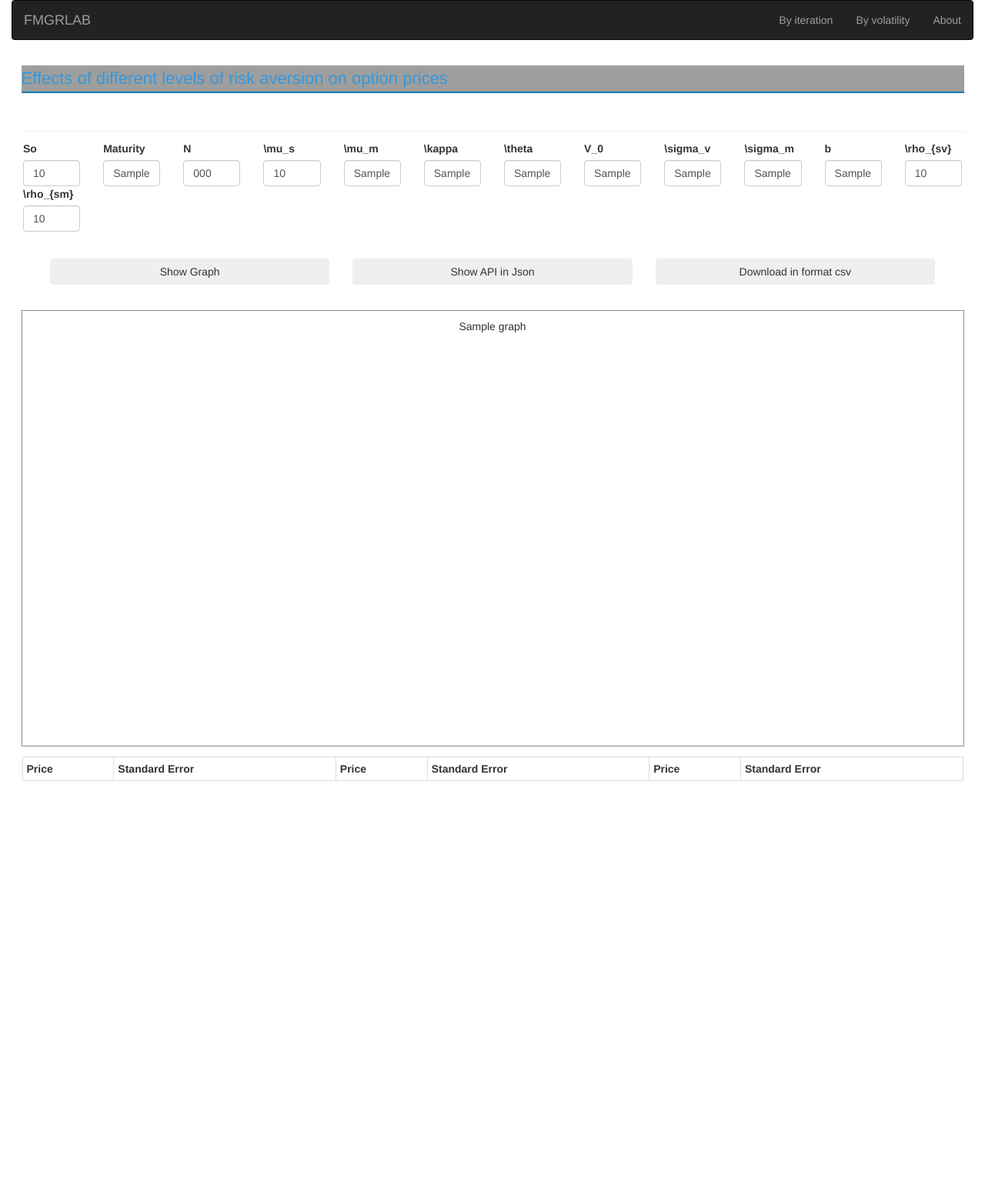
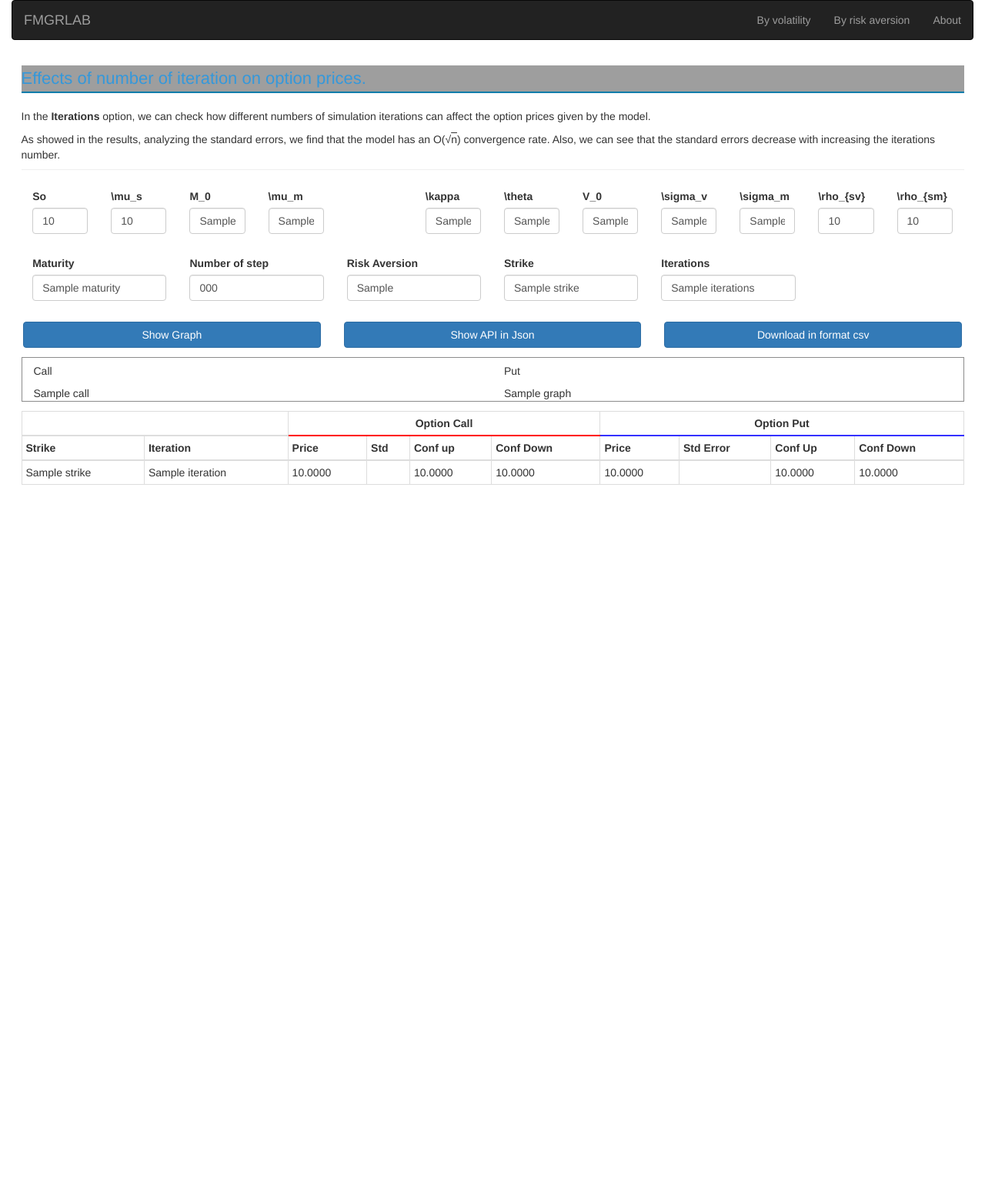
Before and after one commit to fmgrlab/monte-carlo-python, a Django app: template templates/mcarlo_risk.html in a window 1280 px wide. Shown: the whole page at 77% size. After the commit the page ends 630 px from the top, so only its background shows below. Run offline with Django 3.2, Linux system fonts and the light colour scheme; the template is opened without the code that fills it: most values are stand-ins (such as "Sample title", 1, 10 or a date in 2020); lists and menus that the app fills with data are empty; some libraries are stand-ins or nearby versions; grey boxes are pictures that could not be loaded.

Commit message:
effect of iteration

```diff
--- a/templates/mcarlo_risk.html
+++ b/templates/mcarlo_risk.html
@@ -1,141 +1,215 @@
 {% extends "home.html" %}
+
 {% block header %}
-<li>
-    <a href="iteration">By iteration</a>
-</li>
 <li>
     <a href="volatility">By volatility</a>
 </li>
-
+<li>
+    <a href="risk">By risk aversion</a>
+</li>
 {% endblock %}
-
 
 {% block content %}
 <div class="page-header" style="margin: 1%">
     <h4>
-                    Effects of different levels of risk aversion on option prices
-                </h4>
-                 <br><br>
+        Effects of number of iteration on option prices.
+    </h4><br>
+    <p align="justify">
+                                In the <b>Iterations</b> option, we can check how different numbers of simulation iterations can affect
+                                the option prices given by the model.
+                            </p>
+     As showed in the results, analyzing the standard errors, we find that the model
+                                has an O(&radic;<span style="text-decoration: overline">n</span>) convergence rate.
+                                Also, we can see that the standard errors decrease with increasing the iterations number.
+    <br>
 </div>
 
- <form role="form" name="computeForm" id="computeForm" method="post" action="/mcarlo/demo/risk">
-            {% csrf_token %}
+<form role="form" name="computeForm" id="computeForm" method="get" action="/mcarlo/demo/iteration">
     <div class="container-fluid">
-                    <div class="row">
-                        <div class="col-md-12">
+        <div class="row" style="margin:1%">
             <div class="form-group row">
-
                 <div class="col-xs-1">
                     <label for="stock_initial">So</label>
-                                    <input class="form-control" name="stock_initial" id = "stock_initial" value="{{ param.stock_initial }}"
-                                           onkeypress="return isNumberKey(event)">
-                                </div>
-
-                                <div class="col-xs-1">
-                                    <label for="maturity">Maturity</label>
-                                    <input class="form-control" id="maturity" name="maturity"
-                                           value="{{ param.maturity }}" onkeypress="return isNumberKey(event)">
-                                </div>
-                                  <div class="col-xs-1">
-                                    <label for="step_number">N</label>
-                                    <input class="form-control" id="step_number" name="step_number"
-                                           value="{{ param.number_of_step }}" onkeypress="return isNumberKey(event)">
+                    <input class="form-control" name="stock_initial" id="stock_initial"
+                           value="{{ param.stock_initial }}"  pattern="([0-9]+\.)?[0-9]+">
                 </div>
                 <div class="col-xs-1">
                     <label for="stock_return" lang="latex">\mu_s</label>
                     <input class="form-control" id="stock_return" name="stock_return"
-                                           value="{{ param.stock_return }}">
+                           value="{{ param.stock_return }}"  pattern="([0-9]+\.)?[0-9]+">
+                </div>
+                 <div class="col-xs-1">
+                    <label for="market_return" lang="latex">M_0</label>
+                    <input class="form-control" id="market_initial" name="market_return"
+                           value="{{ param.market_return }}"  pattern="([0-9]+\.)?[0-9]+">
                 </div>
                 <div class="col-xs-1">
                     <label for="market_return" lang="latex">\mu_m</label>
                     <input class="form-control" id="market_return" name="market_return"
-                                           value="{{ param.market_return }}" onchange="addInput()" onkeypress="return isNumberKey(event)">
+                           value="{{ param.market_return }}"  pattern="([0-9]+\.)?[0-9]+">
                 </div>
+                <div class="col-xs-1"></div>
                 <div class="col-xs-1">
                     <label for="volatility_speed" lang="latex">\kappa</label>
                     <input class="form-control" id="volatility_speed" name="volatility_speed"
-                                           value="{{ param.volatility_speed }}" onchange="addInput()" onkeypress="return isNumberKey(event)">
+                           value="{{ param.volatility_speed }}"  pattern="([0-9]+\.)?[0-9]+">
                 </div>
                 <div class="col-xs-1">
                     <label for="volatility_long" lang="latex">\theta</label>
                     <input class="form-control" id="volatility_long" name="volatility_long"
-                                           value="{{ param.volatility_long }}" onchange="addInput()" onkeypress="return isNumberKey(event)">
+                           value="{{ param.volatility_long }}"  pattern="([0-9]+\.)?[0-9]+">
                 </div>
                 <div class="col-xs-1">
-                                    <label for="volatility_initial" lang="latex" >V_0</label>
+                    <label for="volatility_initial" lang="latex">V_0</label>
                     <input class="form-control" id="volatility_initial" name="volatility_initial"
-                                           value="{{ param.volatility_initial }}" onchange="addInput()" onkeypress="return isNumberKey(event)">
+                           value="{{ param.volatility_initial }}"  pattern="([0-9]+\.)?[0-9]+">
                 </div>
                 <div class="col-xs-1">
-                                    <label for="volatility_sigma"  lang="latex">\sigma_v</label>
+                    <label for="volatility_sigma" lang="latex">\sigma_v</label>
                     <input class="form-control" id="volatility_sigma" name="volatility_sigma"
-                                           value="{{ param.volatility_sigma }}" onchange="addInput()" onkeypress="return isNumberKey(event)">
+                           value="{{ param.volatility_sigma }}"  pattern="([0-9]+\.)?[0-9]+">
                 </div>
                 <div class="col-xs-1">
-                                    <label for="market_volatility"  lang="latex">\sigma_m</label>
+                    <label for="market_volatility" lang="latex">\sigma_m</label>
                     <input class="form-control" id="market_volatility" name="market_volatility"
-                                           value="{{ param.market_volatility }}">
-                                </div>
-                                <div class="col-xs-1">
-                                    <label for="maturity">b</label>
-                                    <input class="form-control" id="b" name="b"
-                                           value="{{ param.b }}" onchange="addInput()"  pattern="([0-9]+\.)?[0-9]+" >
+                           value="{{ param.market_volatility }}"  pattern="([0-9]+\.)?[0-9]+">
                 </div>
                 <div class="col-xs-1">
                     <label for="correlation_stock_volatility" lang="latex">\rho_{sv}</label>
                     <input class="form-control" id="correlation_stock_volatility" name="correlation_stock_volatility"
-                                           value="{{ param.correlation_stock_volatility }}"  pattern="([0-9]+\.)?[0-9]+" >
+                           value="{{ param.correlation_stock_volatility }}" pattern="(^-?[0-9]+\.)?[0-9]+">
                 </div>
                 <div class="col-xs-1">
                     <label for="correlation_stock_market" lang="latex">\rho_{sm}</label>
                     <input class="form-control" id="correlation_stock_market" name="correlation_stock_market"
-                                           value="{{ param.correlation_stock_market }}" onchange="addInput()" onkeypress="return isNumberKey(event)">
+                           value="{{ param.correlation_stock_market }}"  pattern="(^-?[0-9]+\.)?[0-9]+">
                 </div>
-
             </div>
-
         </div>
-
-
+        <div class="row" style="margin:1%">
+            <div class="form-group row">
+                <div class="col-xs-2">
+                    <label for="maturity">Maturity</label>
+                    <input class="form-control" id="maturity" name="maturity"
+                           value="{{ param.maturity }}">
                 </div>
-                    <div class="row" style="margin: 20px">
+                <div class="col-xs-2">
+                    <label for="step_number">Number of step</label>
+                    <input class="form-control" id="step_number" name="step_number"
+                           value="{{ param.number_of_step }}">
+                </div>
+                 <div class="col-xs-2">
+                    <label for="maturity">Risk Aversion</label>
+                    <input class="form-control" id="risk_aversion" name="risk_aversion"
+                           value="{{ param.risk_aversion }}">
+                </div>
+                <div class="col-xs-2">
+                    <label for="strike">Strike</label>
+                    <input class="form-control" id="strike" name="strike"
+                           value="{{ param.strike }}">
+                </div>
+                 <div class="col-xs-2">
+                    <label for="iterations">Iterations</label>
+                    <input class="form-control" id="iterations" name="iterations"
+                           value="{{ param.iterations }}"  pattern="([0-9]+\.)?[0-9]+">
+                </div>
+                 <div class="col-xs-1"></div>
+            </div>
+        </div>
+        <div class="row">
                 <div class="col-md-4">
-                            <input type="submit" class="btn btn-block  btn-secondary" id="show_graph" value="Show Graph" name="show_graph"/>
+                    <input type="submit" class="btn btn-block  btn-primary" id="show_graph" value="Show Graph"
+                           name="show_graph"/>
                 </div>
                 <div class="col-md-4">
-                            <input type="submit" class="btn btn-block  btn-secondary" id="show_api" value="Show API in Json" name="show_api"/>
+                    <input type="submit" class="btn btn-block  btn-primary" id="show_api" value="Show API in Json"
+                           name="show_api"/>
                 </div>
                 <div class="col-md-4">
-                            <input type="submit" class="btn btn-block  btn-secondary" id="show_cvs" value="Download in format csv" name="show_cvs"/>
+                    <input type="submit" class="btn btn-block  btn-primary" id="show_cvs" value="Download in format csv"
+                           name="show_cvs"/>
                 </div>
             </div>
             <div lang="latex">
-
             </div>
     </div>
 </form>
 
+{% if output %}
+<div class="row" style="border: 1px solid #8c8c8c;margin:1%">
 
-<div class="row" style=" margin: 1%; padding: 10px;border: 1px solid #8c8c8c;min-height: 15cm;overflow-x: scroll">
-
-        <div style="display: flex; justify-content: center;">{{ graph|safe }}</div>
-
+    <div class="col-md-6">
+        <h5>Call</h5>
+        <div>{{ call|safe }}</div>
+    </div>
+    <div class="col-md-6">
+        <h5>Put</h5>
+        <div>{{ graph|safe }}</div>
+    </div>
 </div>
 
-    <div class="row" style=" margin: 1%; padding: 1px;overflow-y: scroll;min-height: 15cm">
+<div class="row" style="margin:1%">
 
     <table cellpadding="5" class="table table-bordered table-hover table-condensed">
+        <thead>
+        <tr>
+            <th colspan="2"></th>
+            <th colspan="4" style="border-bottom-color:red;text-align:center">Option Call</th>
+            <th colspan="4" style="border-bottom-color:#3531ff;text-align:center">Option Put</th>
+        </tr>
+        <tr>
+            <th>Strike</th>
+            <th>Iteration</th>
             <th>Price</th>
-            <th>Standard Error</th>
+            <th>Std</th>
+            <th>Conf up</th>
+            <th>Conf Down</th>
             <th>Price</th>
-            <th>Standard Error</th>
-            <th>Price</th>
-            <th>Standard Error</th>
+            <th>Std Error</th>
+            <th>Conf Up</th>
+            <th>Conf Down</th>
+        </tr>
+        </thead>
+        <tbody>
+        {% for item in output.payoffs %}
+        <tr>
+            <td>
+                {{ item.strike }}
+            </td>
+            <td>
+                {{ item.iteration}}
+            </td>
+            <td>
+                {{ item.call.price|floatformat:4 }}
+            </td>
+            <td>
+                {{ item.call.std_error|floatformat:4 }}
+            </td>
+            <td>
+                {{ item.call.confidence_up|floatformat:4 }}
+            </td>
+            <td>
+                {{ item.call.confidence_down|floatformat:4 }}
+            </td>
+            <td style="border-left-color:#3531ff">
+                {{ item.put.price|floatformat:4 }}
+            </td>
+            <td>
+                {{ item.put.std_error|floatformat:4 }}
+            </td>
+            <td>
+                {{ item.put.confidence_up|floatformat:4 }}
+            </td>
+            <td>
+                {{ item.put.confidence_down|floatformat:4 }}
+            </td>
+        </tr>
+        {% endfor %}
+
     </table>
 
 
 </div>
-
-
+{% endif %}
 
 {% endblock %}
```
Also changed, not shown: mcarlo_app/views.py (+6 -1 lines), templates/index.html (+4 -12 lines), templates/mcarlo_iteration.html (+26 -25 lines). Lines whose indentation alone changed are shown as unchanged.
